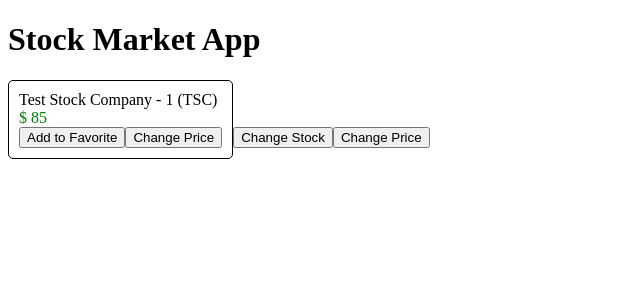
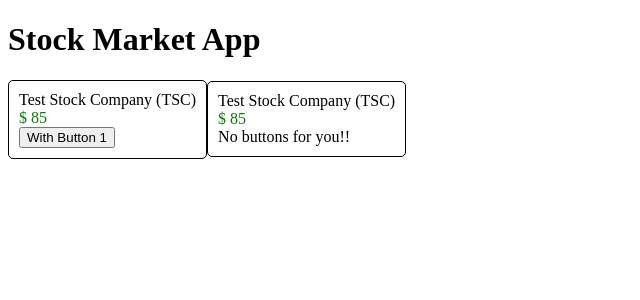
Before and after one commit to JIA-WE-LIAN/StockMarket, an Angular app: page / in a window 1280 px wide. Shown: the top 300 px of the page, without its empty margins (0-640 px from the left). Built offline with nearby package versions, Linux system fonts and the light colour scheme.

Commit message:
'11_projection'

```diff
--- a/src/app/app.component.html
+++ b/src/app/app.component.html
@@ -1,7 +1,10 @@
 <h1>
   {{title}}
 </h1>
-<app-stock-item [stock]="stock"
-                (toggleFavorite)="onToggleFavorite($event)"></app-stock-item>
-<button (click)="changeStockObject()">Change Stock</button>
-<button (click)="changeStockPrice()">Change Price</button>
+<app-stock-item [stock]="stockObj">
+  <button (click)="testMethod()">With Button 1</button>
+</app-stock-item>
+
+<app-stock-item [stock]="stockObj">
+  No buttons for you!!
+</app-stock-item>
--- a/src/app/app.component.ts
+++ b/src/app/app.component.ts
@@ -6,33 +6,16 @@ import { Stock } from './model/stock';
   templateUrl: './app.component.html',
   styleUrls: ['./app.component.css']
 })
-export class AppComponent implements OnInit{
+export class AppComponent implements OnInit {
   title = 'Stock Market App';
 
-  public stock: Stock;
-  private counter: number = 1;
+  public stockObj: Stock;
 
   ngOnInit(): void {
-    this.stock = new Stock('Test Stock Company - ' + this.counter++, 'TSC', 85, 80);
+    this.stockObj = new Stock('Test Stock Company', 'TSC', 85, 80);
   }
 
-  onToggleFavorite(stock: Stock) {
-    // This will update the value in the stock item component
-    // Because it is triggered as a result of an event binding from
-    // the stock item component
-    this.stock.favorite = !this.stock.favorite;
-  }
-
-  changeStockObject() {
-    // This will update the value in the stock item component
-    // Because we are creating a new reference for the stock input
-    this.stock = new Stock('Test Stock Company - ' + this.counter++, 'TSC', 85, 80);
-  }
-
-  changeStockPrice() {
-    // This will not update the value in the stock item component
-    // because it is changing the same reference and angular will
-    // not check for it in the OnPush change detection strategy.
-    this.stock.price += 10;
+  testMethod() {
+    console.log('Test method in AppComponent triggered');
   }
 }
--- a/src/app/stock/stock-item/stock-item.component.html
+++ b/src/app/stock/stock-item/stock-item.component.html
@@ -2,7 +2,6 @@
   <div class="name">{{stock.name + ' (' + stock.code + ')'}}</div>
   <div class="price"
       [class]="stock.isPositiveChange() ? 'positive' : 'negative'">$ {{stock.price}}</div>
-  <button (click)="onToggleFavorite($event)"
-          *ngIf="!stock.favorite">Add to Favorite</button>
-  <button (click)="changeStockPrice()">Change Price</button>
+  <ng-content>
+  </ng-content>
 </div>
--- a/src/app/stock/stock-item/stock-item.component.ts
+++ b/src/app/stock/stock-item/stock-item.component.ts
@@ -5,22 +5,14 @@ import { Stock } from 'src/app/model/stock';
   selector: 'app-stock-item',
   templateUrl: './stock-item.component.html',
   styleUrls: ['./stock-item.component.css'],
-  changeDetection: ChangeDetectionStrategy.OnPush
 })
 export class StockItemComponent {
 
   @Input() public stock: Stock;
-  @Output() private toggleFavorite: EventEmitter<Stock>;
 
-  constructor() {
-    this.toggleFavorite = new EventEmitter<Stock>();
-   }
+  constructor() { }
 
-  onToggleFavorite(event) {
-    this.toggleFavorite.emit(this.stock);
-  }
-
-  changeStockPrice() {
-    this.stock.price += 5;
+  toggleFavorite(event) {
+    this.stock.favorite = !this.stock.favorite;
   }
 }
```
